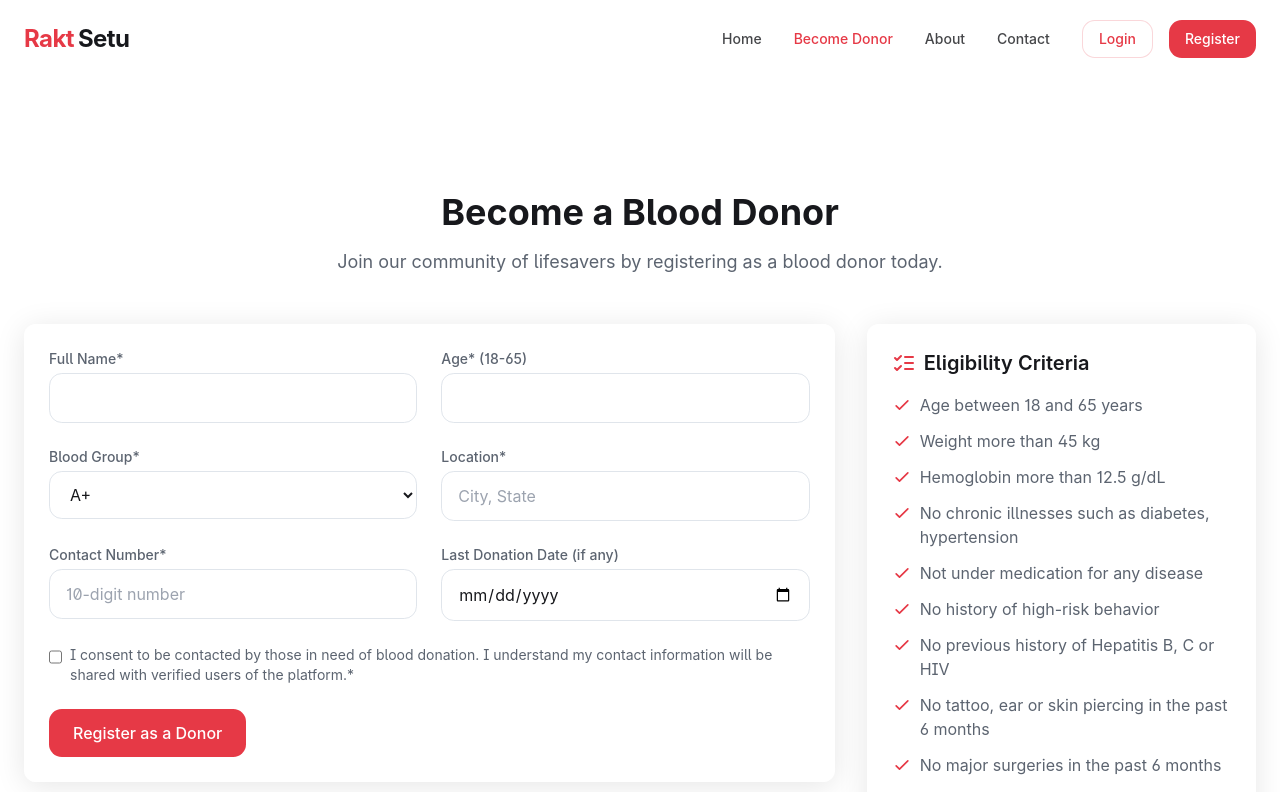
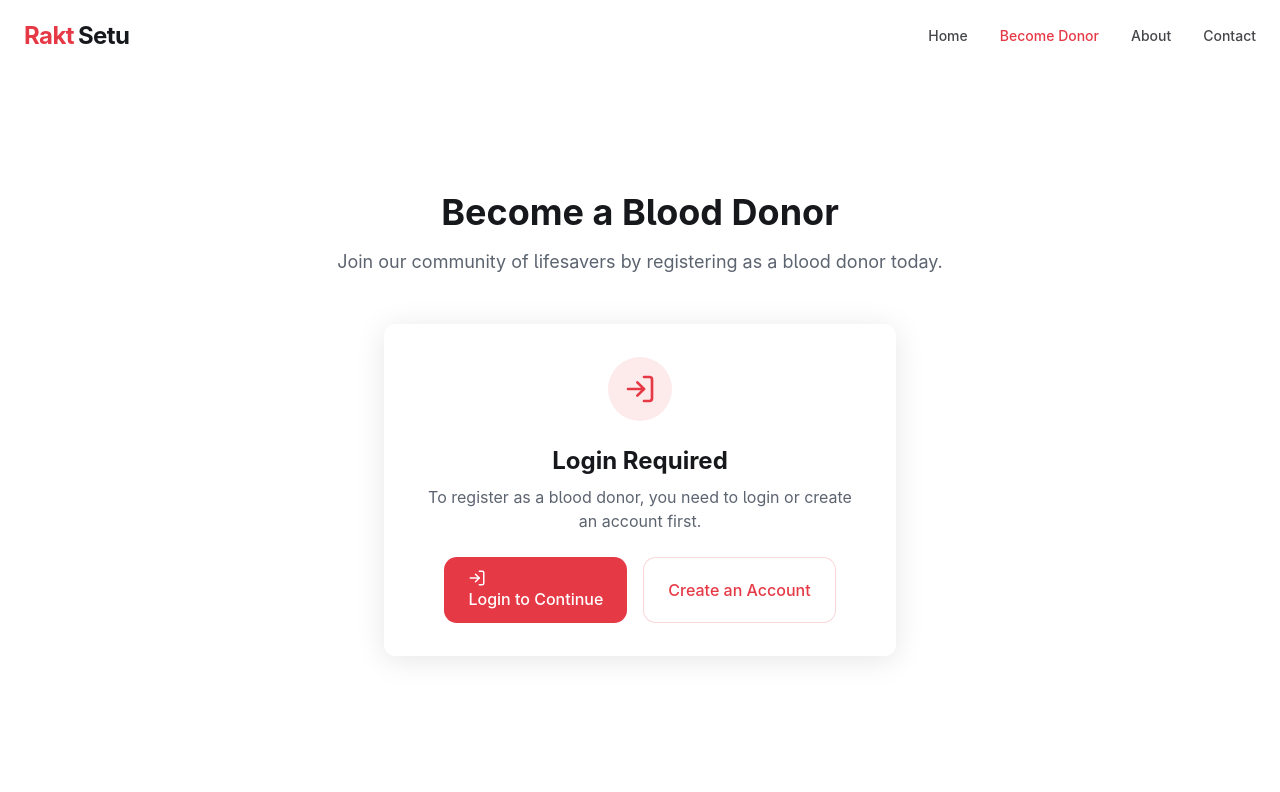
Before and after one commit to dussaanushka1605/raktsetu-final, a React (Vite) app: page /become-donor in a window 1280 px wide. Shown: the top 792 px of the page. Built offline with nearby package versions, Linux system fonts and the light colour scheme.

Commit message:
Require authentication for donor pages
Require users to log in or register before accessing the "Find Donor" and "Become Donor" pages.

```diff
--- a/src/components/Navbar.tsx
+++ b/src/components/Navbar.tsx
@@ -124,24 +124,7 @@ const Navbar = () => {
                   </div>
                 )}
               </div>
-            ) : (
-              <div className="flex space-x-4">
-                <Button
-                  variant="secondary"
-                  size="sm"
-                  onClick={() => navigate('/login')}
-                >
-                  Login
-                </Button>
-                <Button
-                  variant="primary"
-                  size="sm"
-                  onClick={() => navigate('/register')}
-                >
-                  Register
-                </Button>
-              </div>
-            )}
+            ) : null}
 
             {role === "hospital" && (
               <Button
@@ -211,24 +194,7 @@ const Navbar = () => {
                   Sign out
                 </button>
               </>
-            ) : (
-              <div className="flex flex-col space-y-2 mt-4">
-                <Button
-                  variant="secondary"
-                  className="w-full"
-                  onClick={() => navigate('/login')}
-                >
-                  Login
-                </Button>
-                <Button
-                  variant="primary"
-                  className="w-full"
-                  onClick={() => navigate('/register')}
-                >
-                  Register
-                </Button>
-              </div>
-            )}
+            ) : null}
 
             {role === "hospital" && (
               <Button
--- a/src/pages/BecomeDonor.tsx
+++ b/src/pages/BecomeDonor.tsx
@@ -1,7 +1,10 @@
 
+import { useNavigate } from "react-router-dom";
 import Layout from "@/components/Layout";
 import DonorForm from "@/components/DonorForm";
-import { ListChecks } from "lucide-react";
+import { ListChecks, LogIn } from "lucide-react";
+import Button from "@/components/Button";
+import { useAuth } from "@/contexts/AuthContext";
 
 const eligibilityCriteria = [
   "Age between 18 and 65 years",
@@ -17,6 +20,13 @@ const eligibilityCriteria = [
 ];
 
 const BecomeDonor = () => {
+  const { isAuthenticated } = useAuth();
+  const navigate = useNavigate();
+
+  const handleLoginClick = () => {
+    navigate('/login');
+  };
+
   return (
     <Layout>
       <div className="min-h-screen bg-background pt-16">
@@ -28,6 +38,34 @@ const BecomeDonor = () => {
             </p>
           </div>
 
+          {!isAuthenticated ? (
+            <div className="glass-card p-8 text-center max-w-lg mx-auto animate-reveal">
+              <div className="inline-flex items-center justify-center w-16 h-16 rounded-full bg-blood/10 text-blood mb-6">
+                <LogIn size={32} />
+              </div>
+              <h3 className="text-2xl font-bold mb-2">Login Required</h3>
+              <p className="text-muted-foreground mb-6">
+                To register as a blood donor, you need to login or create an account first.
+              </p>
+              <div className="flex flex-col sm:flex-row gap-4 justify-center">
+                <Button
+                  variant="primary"
+                  onClick={handleLoginClick}
+                  className="w-full sm:w-auto"
+                >
+                  <LogIn size={18} className="mr-2" />
+                  Login to Continue
+                </Button>
+                <Button
+                  variant="secondary"
+                  onClick={() => navigate('/register')}
+                  className="w-full sm:w-auto"
+                >
+                  Create an Account
+                </Button>
+              </div>
+            </div>
+          ) : (
             <div className="grid grid-cols-1 lg:grid-cols-3 gap-8 mb-12">
               <div className="lg:col-span-2">
                 <DonorForm />
@@ -66,6 +104,7 @@ const BecomeDonor = () => {
                 </div>
               </div>
             </div>
+          )}
         </div>
       </div>
     </Layout>
--- a/src/pages/FindDonor.tsx
+++ b/src/pages/FindDonor.tsx
@@ -1,12 +1,13 @@
 
-import { useState, useEffect } from "react";
+import { useState } from "react";
 import { useNavigate } from "react-router-dom";
 import Layout from "@/components/Layout";
 import DonorSearch, { SearchFilters } from "@/components/DonorSearch";
 import DonorCard, { Donor } from "@/components/DonorCard";
-import { AlertCircle } from "lucide-react";
+import { AlertCircle, LogIn, Hospital } from "lucide-react";
 import { cn } from "@/lib/utils";
 import { useAuth } from "@/contexts/AuthContext";
+import Button from "@/components/Button";
 
 // Mock donor data
 const mockDonors: Donor[] = [
@@ -78,12 +79,9 @@ const FindDonor = () => {
   const { isAuthenticated, role } = useAuth();
   const navigate = useNavigate();
 
-  useEffect(() => {
-    // Redirect if not authenticated or not a hospital
-    if (!isAuthenticated || role !== 'hospital') {
+  const handleLoginClick = () => {
     navigate('/login');
-    }
-  }, [isAuthenticated, role, navigate]);
+  };
 
   const handleSearch = (filters: SearchFilters) => {
     console.log("Search filters:", filters);
@@ -117,11 +115,6 @@ const FindDonor = () => {
     setSearchResults(results);
   };
 
-  // If not authorized, this component will redirect in the useEffect
-  if (!isAuthenticated || role !== 'hospital') {
-    return null;
-  }
-
   return (
     <Layout>
       <div className="min-h-screen bg-background pt-16">
@@ -133,6 +126,52 @@ const FindDonor = () => {
             </p>
           </div>
 
+          {!isAuthenticated ? (
+            <div className="glass-card p-8 text-center max-w-lg mx-auto animate-reveal">
+              <div className="inline-flex items-center justify-center w-16 h-16 rounded-full bg-blood/10 text-blood mb-6">
+                <Hospital size={32} />
+              </div>
+              <h3 className="text-2xl font-bold mb-2">Hospital Login Required</h3>
+              <p className="text-muted-foreground mb-6">
+                To search for blood donors, please login to your hospital account or register if you don't have one yet.
+              </p>
+              <div className="flex flex-col sm:flex-row gap-4 justify-center">
+                <Button
+                  variant="primary"
+                  onClick={handleLoginClick}
+                  className="w-full sm:w-auto"
+                >
+                  <LogIn size={18} className="mr-2" />
+                  Login to Continue
+                </Button>
+                <Button
+                  variant="secondary"
+                  onClick={() => navigate('/register')}
+                  className="w-full sm:w-auto"
+                >
+                  Create Hospital Account
+                </Button>
+              </div>
+            </div>
+          ) : role !== 'hospital' ? (
+            <div className="glass-card p-8 text-center max-w-lg mx-auto animate-reveal">
+              <div className="inline-flex items-center justify-center w-16 h-16 rounded-full bg-yellow-50 text-yellow-500 mb-6">
+                <AlertCircle size={32} />
+              </div>
+              <h3 className="text-2xl font-bold mb-2">Hospital Access Only</h3>
+              <p className="text-muted-foreground mb-6">
+                This feature is available only for hospital accounts. Please login with a hospital account to search for blood donors.
+              </p>
+              <Button
+                variant="primary"
+                onClick={handleLoginClick}
+                className="w-full sm:w-auto"
+              >
+                Switch to Hospital Account
+              </Button>
+            </div>
+          ) : (
+            <>
               <DonorSearch onSearch={handleSearch} className="mb-12" />
 
               {hasSearched && (
@@ -166,6 +205,8 @@ const FindDonor = () => {
                   )}
                 </div>
               )}
+            </>
+          )}
         </div>
       </div>
     </Layout>
```
Lines whose indentation alone changed are shown as unchanged.
